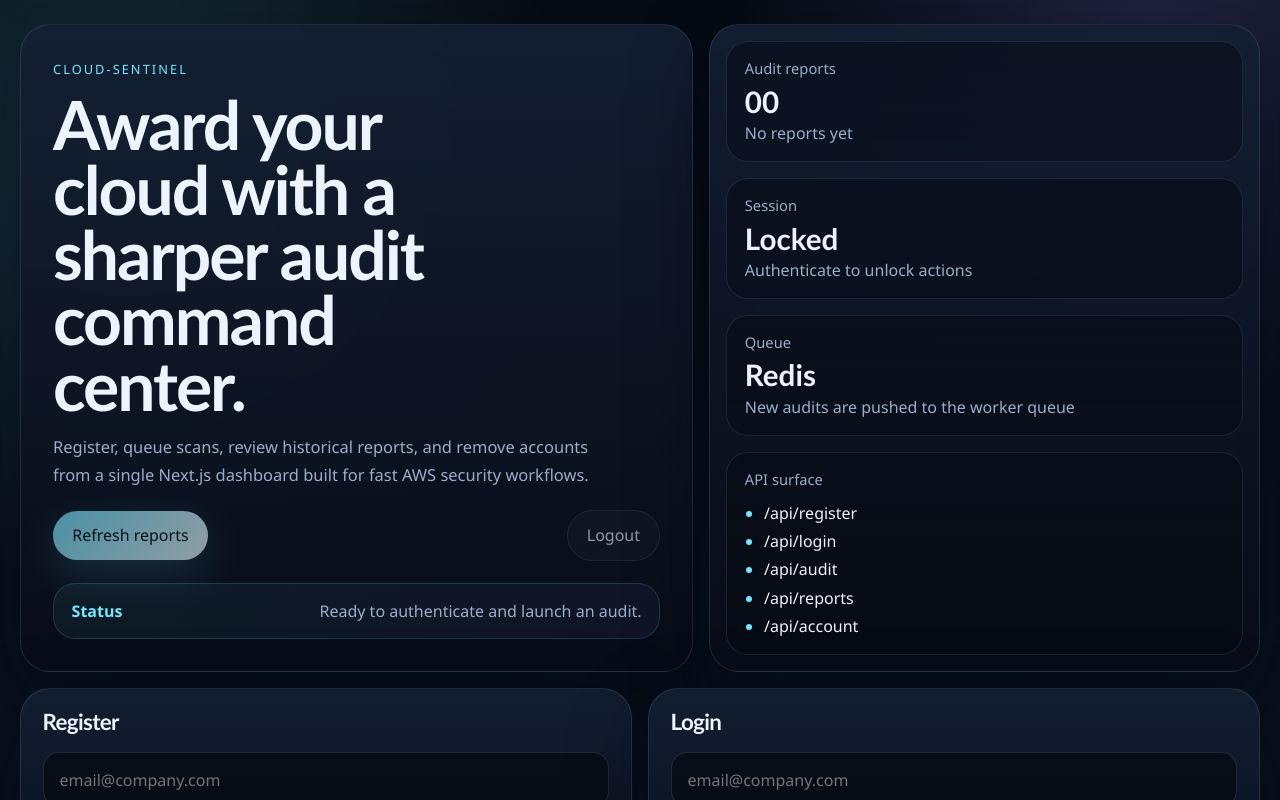
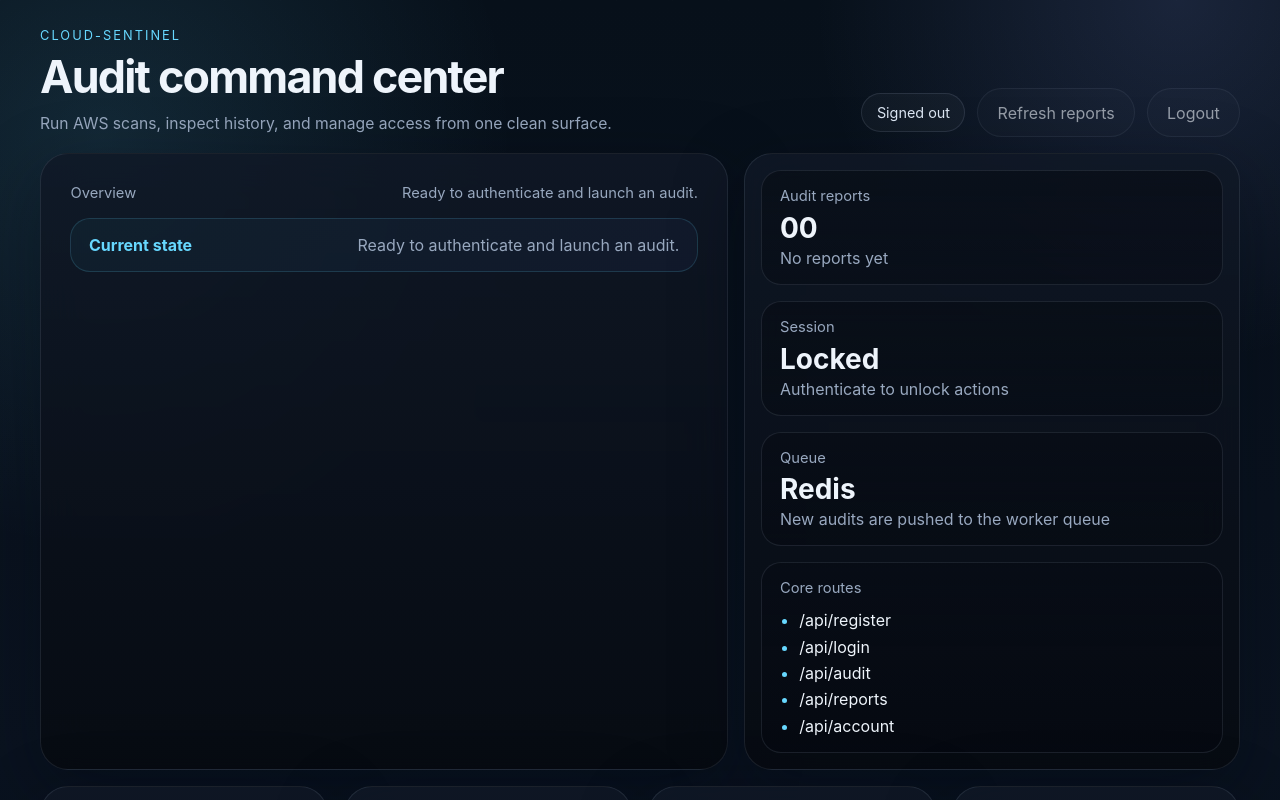
Before and after one commit to SwapnajXD/Cloud-Sentinel, a Next.js app in the folder dashboard/: page / in a window 1280 px wide. Shown: the top 800 px of the page. Built offline with nearby package versions, Linux system fonts and the light colour scheme.

Commit message:
feat(dashboard): update layout and enhance dashboard shell with new header and actions

```diff
--- a/dashboard/app/globals.css
+++ b/dashboard/app/globals.css
@@ -1,22 +1,22 @@
 :root {
-  --bg: #07111d;
-  --bg-soft: #0d1727;
-  --panel: rgba(13, 20, 34, 0.76);
-  --panel-strong: rgba(18, 26, 43, 0.94);
-  --line: rgba(174, 189, 220, 0.16);
-  --text: #ecf4ff;
-  --muted: #9cadca;
-  --accent: #73e7ff;
-  --accent-2: #9b8cff;
-  --success: #4fe4a0;
+  --bg: #081017;
+  --bg-soft: #101a29;
+  --panel: rgba(13, 21, 32, 0.78);
+  --panel-strong: rgba(18, 28, 42, 0.96);
+  --line: rgba(170, 185, 210, 0.14);
+  --text: #eef4fb;
+  --muted: #98a8bf;
+  --accent: #67d8ff;
+  --accent-2: #8ea1ff;
+  --success: #53d99d;
   --danger: #ff6f88;
-  --warning: #f0c26c;
-  --shadow: 0 28px 80px rgba(1, 6, 17, 0.45);
-  --radius-xl: 30px;
-  --radius-lg: 22px;
-  --radius-md: 16px;
-  --font-display: 'Trebuchet MS', 'Segoe UI', sans-serif;
-  --font-body: 'Segoe UI', system-ui, sans-serif;
+  --warning: #efc86b;
+  --shadow: 0 22px 70px rgba(2, 7, 19, 0.36);
+  --radius-xl: 28px;
+  --radius-lg: 20px;
+  --radius-md: 14px;
+  --font-display: Inter, 'Segoe UI', system-ui, sans-serif;
+  --font-body: Inter, 'Segoe UI', system-ui, sans-serif;
 }
 
 * {
@@ -32,10 +32,9 @@ body {
   min-height: 100vh;
   overflow-x: hidden;
   background:
-    radial-gradient(circle at 10% 10%, rgba(115, 231, 255, 0.16), transparent 25%),
-    radial-gradient(circle at 90% 0%, rgba(155, 140, 255, 0.18), transparent 22%),
-    radial-gradient(circle at 70% 100%, rgba(79, 228, 160, 0.08), transparent 20%),
-    linear-gradient(180deg, #050b14 0%, #08111d 48%, #050914 100%);
+    radial-gradient(circle at 8% 10%, rgba(103, 216, 255, 0.12), transparent 24%),
+    radial-gradient(circle at 92% 0%, rgba(142, 161, 255, 0.14), transparent 20%),
+    linear-gradient(180deg, #07101a 0%, #0a1320 55%, #060c14 100%);
   color: var(--text);
   font-family: var(--font-body), 'Segoe UI', sans-serif;
   position: relative;
@@ -46,12 +45,12 @@ body::before {
   position: fixed;
   inset: 0;
   pointer-events: none;
-  opacity: 0.55;
+  opacity: 0.35;
   background-image:
-    linear-gradient(rgba(255, 255, 255, 0.025) 1px, transparent 1px),
-    linear-gradient(90deg, rgba(255, 255, 255, 0.025) 1px, transparent 1px);
-  background-size: 44px 44px;
-  mask-image: linear-gradient(to bottom, rgba(0, 0, 0, 0.85), transparent 94%);
+    linear-gradient(rgba(255, 255, 255, 0.02) 1px, transparent 1px),
+    linear-gradient(90deg, rgba(255, 255, 255, 0.02) 1px, transparent 1px);
+  background-size: 56px 56px;
+  mask-image: linear-gradient(to bottom, rgba(0, 0, 0, 0.9), transparent 95%);
 }
 
 a {
@@ -69,8 +68,8 @@ select {
 input,
 textarea {
   width: 100%;
-  border: 1px solid rgba(174, 189, 220, 0.15);
-  background: rgba(4, 10, 18, 0.7);
+  border: 1px solid rgba(170, 185, 210, 0.14);
+  background: rgba(4, 10, 18, 0.82);
   color: var(--text);
   border-radius: var(--radius-md);
   padding: 0.95rem 1rem;
@@ -84,9 +83,9 @@ textarea {
 
 input:focus,
 textarea:focus {
-  border-color: rgba(115, 231, 255, 0.72);
-  background: rgba(8, 15, 28, 0.88);
-  box-shadow: 0 0 0 4px rgba(115, 231, 255, 0.08);
+  border-color: rgba(103, 216, 255, 0.62);
+  background: rgba(8, 15, 28, 0.95);
+  box-shadow: 0 0 0 4px rgba(103, 216, 255, 0.08);
 }
 
 button {
@@ -98,14 +97,65 @@ button {
 }
 
 .shell {
-  width: min(1240px, calc(100vw - 1.5rem));
+  width: min(1200px, calc(100vw - 1.25rem));
   margin: 0 auto;
   padding: 1.5rem 0 4rem;
 }
 
+.topbar {
+  display: flex;
+  align-items: flex-end;
+  justify-content: space-between;
+  gap: 1rem;
+  margin-bottom: 1rem;
+}
+
+.brand-block h1 {
+  margin: 0.35rem 0 0;
+  font-size: clamp(1.8rem, 3.5vw, 2.8rem);
+  letter-spacing: -0.04em;
+}
+
+.brand-block p {
+  margin: 0.45rem 0 0;
+  color: var(--muted);
+  max-width: 58ch;
+  line-height: 1.6;
+}
+
+.topbar-actions {
+  display: flex;
+  align-items: center;
+  gap: 0.75rem;
+  flex-wrap: wrap;
+  justify-content: flex-end;
+}
+
+.session-pill {
+  display: inline-flex;
+  align-items: center;
+  gap: 0.5rem;
+  padding: 0.65rem 0.9rem;
+  border-radius: 999px;
+  border: 1px solid var(--line);
+  background: rgba(255, 255, 255, 0.03);
+  color: var(--muted);
+  font-size: 0.9rem;
+}
+
+.session-pill.live {
+  color: #dffbf0;
+  border-color: rgba(83, 217, 157, 0.28);
+  background: rgba(83, 217, 157, 0.08);
+}
+
+.session-pill.idle {
+  color: #dde7f4;
+}
+
 .hero {
   display: grid;
-  grid-template-columns: minmax(0, 1.1fr) minmax(340px, 0.9fr);
+  grid-template-columns: minmax(0, 1fr) minmax(320px, 0.72fr);
   gap: 1rem;
   align-items: stretch;
 }
@@ -113,15 +163,15 @@ button {
 .hero-copy,
 .hero-panel,
 .card {
-  background: linear-gradient(180deg, rgba(20, 31, 51, 0.9), rgba(8, 13, 24, 0.95));
-  border: 1px solid rgba(174, 189, 220, 0.14);
+  background: linear-gradient(180deg, rgba(16, 24, 38, 0.84), rgba(7, 11, 18, 0.95));
+  border: 1px solid rgba(170, 185, 210, 0.12);
   border-radius: var(--radius-xl);
   box-shadow: var(--shadow);
-  backdrop-filter: blur(18px);
+  backdrop-filter: blur(20px);
 }
 
 .hero-copy {
-  padding: clamp(1.5rem, 2.5vw, 2.6rem);
+  padding: clamp(1.35rem, 2.3vw, 2.2rem);
   position: relative;
   overflow: hidden;
 }
@@ -129,12 +179,12 @@ button {
 .hero-copy::after {
   content: '';
   position: absolute;
-  inset: auto -12% -55% auto;
-  width: 22rem;
-  height: 22rem;
+  inset: auto -10% -60% auto;
+  width: 18rem;
+  height: 18rem;
   border-radius: 50%;
-  background: radial-gradient(circle, rgba(115, 231, 255, 0.16), transparent 68%);
-  filter: blur(8px);
+  background: radial-gradient(circle, rgba(103, 216, 255, 0.12), transparent 68%);
+  filter: blur(12px);
   pointer-events: none;
 }
 
@@ -159,21 +209,26 @@ button {
 .card h2 {
   margin: 0;
   font-family: var(--font-display), 'Trebuchet MS', sans-serif;
-  line-height: 0.96;
-  letter-spacing: -0.03em;
+  line-height: 1.02;
+  letter-spacing: -0.04em;
 }
 
-.hero h1 {
-  margin-top: 0.75rem;
-  font-size: clamp(2.8rem, 5.3vw, 6.2rem);
-  max-width: 11ch;
+.hero-copy > p,
+.card-copy,
+.brand-block p {
+  color: var(--muted);
+  line-height: 1.68;
+  font-size: 0.98rem;
 }
 
-.hero-copy p {
-  max-width: 60ch;
+.hero-kicker {
+  display: flex;
+  justify-content: space-between;
+  gap: 1rem;
+  align-items: center;
+  margin-bottom: 1rem;
   color: var(--muted);
-  line-height: 1.72;
-  font-size: 1.03rem;
+  font-size: 0.92rem;
 }
 
 .hero-actions,
@@ -188,20 +243,20 @@ button {
 
 .hero-actions,
 .stack {
-  margin-top: 1.25rem;
+  margin-top: 1rem;
   display: flex;
   gap: 0.9rem;
   flex-wrap: wrap;
 }
 
 .status-bar {
-  margin-top: 1.4rem;
+  margin-top: 1rem;
   padding: 1rem 1.1rem;
   border-radius: var(--radius-lg);
   background:
-    linear-gradient(135deg, rgba(115, 231, 255, 0.08), rgba(155, 140, 255, 0.08)),
+    linear-gradient(135deg, rgba(103, 216, 255, 0.08), rgba(142, 161, 255, 0.08)),
     rgba(2, 7, 14, 0.4);
-  border: 1px solid rgba(115, 231, 255, 0.16);
+  border: 1px solid rgba(103, 216, 255, 0.16);
   flex-wrap: wrap;
 }
 
@@ -224,8 +279,8 @@ button {
 }
 
 .alert.error {
-  border-color: rgba(255, 107, 134, 0.35);
-  background: rgba(255, 107, 134, 0.1);
+  border-color: rgba(255, 111, 136, 0.34);
+  background: rgba(255, 111, 136, 0.09);
 }
 
 .stat-card,
@@ -233,8 +288,8 @@ button {
 .report-item,
 .empty-state {
   border-radius: var(--radius-lg);
-  border: 1px solid rgba(174, 189, 220, 0.12);
-  background: linear-gradient(180deg, rgba(6, 11, 21, 0.58), rgba(3, 8, 16, 0.36));
+  border: 1px solid rgba(170, 185, 210, 0.12);
+  background: linear-gradient(180deg, rgba(7, 12, 20, 0.6), rgba(4, 8, 15, 0.38));
   padding: 1rem 1.1rem;
 }
 
@@ -247,7 +302,7 @@ button {
 
 .stat-card h3 {
   margin: 0.35rem 0 0.2rem;
-  font-size: 1.85rem;
+  font-size: 1.75rem;
   font-family: var(--font-display), 'Trebuchet MS', sans-serif;
 }
 
@@ -274,12 +329,20 @@ button {
   margin-top: 1rem;
 }
 
+.actions-grid {
+  grid-template-columns: repeat(4, minmax(0, 1fr));
+}
+
 .card {
-  padding: 1.35rem;
+  padding: 1.2rem;
 }
 
 .card h2 {
-  font-size: 1.4rem;
+  font-size: 1.2rem;
+}
+
+.card-copy {
+  margin: 0.45rem 0 0;
 }
 
 .section-header {
@@ -313,7 +376,7 @@ button {
   white-space: pre-wrap;
   word-break: break-word;
   font-size: 0.88rem;
-  color: #d6ebff;
+  color: #d8e8f9;
   line-height: 1.55;
 }
 
@@ -339,18 +402,18 @@ button {
 }
 
 .primary {
-  background: linear-gradient(135deg, var(--accent), #ebfdff);
+  background: linear-gradient(135deg, var(--accent), #edfaff);
   color: #04111a;
-  box-shadow: 0 14px 40px rgba(115, 231, 255, 0.24);
+  box-shadow: 0 14px 34px rgba(103, 216, 255, 0.22);
 }
 
 .secondary {
-  background: linear-gradient(135deg, var(--accent-2), #c3bcff);
+  background: linear-gradient(135deg, var(--accent-2), #d0caff);
   color: #0a1020;
 }
 
 .ghost {
-  background: rgba(255, 255, 255, 0.04);
+  background: rgba(255, 255, 255, 0.03);
   color: var(--text);
   border: 1px solid var(--line);
 }
@@ -362,7 +425,7 @@ button {
 
 button:hover:not(:disabled) {
   transform: translateY(-2px);
-  filter: brightness(1.04);
+  filter: brightness(1.05);
 }
 
 button:disabled {
@@ -376,8 +439,21 @@ button:disabled {
     grid-template-columns: 1fr;
   }
 
+  .actions-grid {
+    grid-template-columns: repeat(2, minmax(0, 1fr));
+  }
+
   .hero {
     gap: 1rem;
+  }
+
+  .topbar {
+    align-items: flex-start;
+    flex-direction: column;
+  }
+
+  .topbar-actions {
+    justify-content: flex-start;
   }
 }
 
@@ -394,8 +470,8 @@ button:disabled {
     padding: 1rem;
   }
 
-  .hero h1 {
-    font-size: clamp(2.1rem, 13vw, 3.2rem);
+  .actions-grid {
+    grid-template-columns: 1fr;
   }
 
   .section-header,
@@ -409,4 +485,9 @@ button:disabled {
   .stack {
     gap: 0.75rem;
   }
+
+  .session-pill {
+    width: 100%;
+    justify-content: center;
+  }
 }
--- a/dashboard/app/layout.tsx
+++ b/dashboard/app/layout.tsx
@@ -3,7 +3,7 @@ import './globals.css';
 
 export const metadata: Metadata = {
   title: 'Cloud-Sentinel Dashboard',
-  description: 'Audit Cloud-Sentinel users, reports, and queued AWS scans from a clean Next.js dashboard.',
+  description: 'Cloud-Sentinel dashboard for AWS audits, report history, and account management.',
 };
 
 export default function RootLayout({
--- a/dashboard/components/dashboard-shell.tsx
+++ b/dashboard/components/dashboard-shell.tsx
@@ -241,26 +241,34 @@ export function DashboardShell() {
 
   return (
     <main className="shell">
+      <header className="topbar">
+        <div className="brand-block">
+          <span className="eyebrow">Cloud-Sentinel</span>
+          <h1>Audit command center</h1>
+          <p>Run AWS scans, inspect history, and manage access from one clean surface.</p>
+        </div>
+
+        <div className="topbar-actions">
+          <span className={`session-pill ${token ? 'live' : 'idle'}`}>{token ? `Signed in as ${email}` : 'Signed out'}</span>
+          <button className="ghost" onClick={() => fetchReports()} disabled={!token || loadingReports}>
+            Refresh reports
+          </button>
+          <button className="ghost" onClick={handleLogout} disabled={!token}>
+            Logout
+          </button>
+        </div>
+      </header>
+
       <section className="hero">
         <div className="hero-copy">
-          <span className="eyebrow">Cloud-Sentinel</span>
-          <h1>Award your cloud with a sharper audit command center.</h1>
-          <p>
-            Register, queue scans, review historical reports, and remove accounts from a single Next.js dashboard built
-            for fast AWS security workflows.
-          </p>
-          <div className="hero-actions">
-            <button className="primary" onClick={() => fetchReports()} disabled={!token || loadingReports}>
-              Refresh reports
-            </button>
-            <button className="ghost" onClick={handleLogout} disabled={!token}>
-              Logout
-            </button>
+          <div className="hero-kicker">
+            <span>Overview</span>
+            <span>{loadingReports || loadingAction ? 'Working…' : status}</span>
           </div>
+
           <div className="status-bar">
-            <strong>Status</strong>
+            <strong>Current state</strong>
             <span>{status}</span>
-            {loadingReports || loadingAction ? <em>Working...</em> : null}
           </div>
           {error ? <div className="alert error">{error}</div> : null}
         </div>
@@ -270,7 +278,7 @@ export function DashboardShell() {
             <StatCard key={stat.label} {...stat} />
           ))}
           <div className="mini-card">
-            <p>API surface</p>
+            <p>Core routes</p>
             <ul>
               <li>/api/register</li>
               <li>/api/login</li>
@@ -282,9 +290,10 @@ export function DashboardShell() {
         </div>
       </section>
 
-      <section className="grid">
+      <section className="grid actions-grid">
         <article className="card">
           <h2>Register</h2>
+          <p className="card-copy">Create a user before signing in or queueing any audits.</p>
           <form onSubmit={handleRegister} className="stack">
             <input
               type="email"
@@ -306,6 +315,7 @@ export function DashboardShell() {
 
         <article className="card">
           <h2>Login</h2>
+          <p className="card-copy">Authenticate to unlock report history and audit controls.</p>
           <form onSubmit={handleLogin} className="stack">
             <input
               type="email"
@@ -327,6 +337,7 @@ export function DashboardShell() {
 
         <article className="card">
           <h2>Launch audit</h2>
+          <p className="card-copy">Send a scope to the worker queue and review the report after it completes.</p>
           <div className="stack">
             <input
               type="text"
@@ -340,8 +351,9 @@ export function DashboardShell() {
           </div>
         </article>
 
-        <article className="card">
+        <article className="card danger-card">
           <h2>Delete account</h2>
+          <p className="card-copy">Permanently delete the user and all audit reports.</p>
           <div className="stack">
             <input
               type="password"
```
